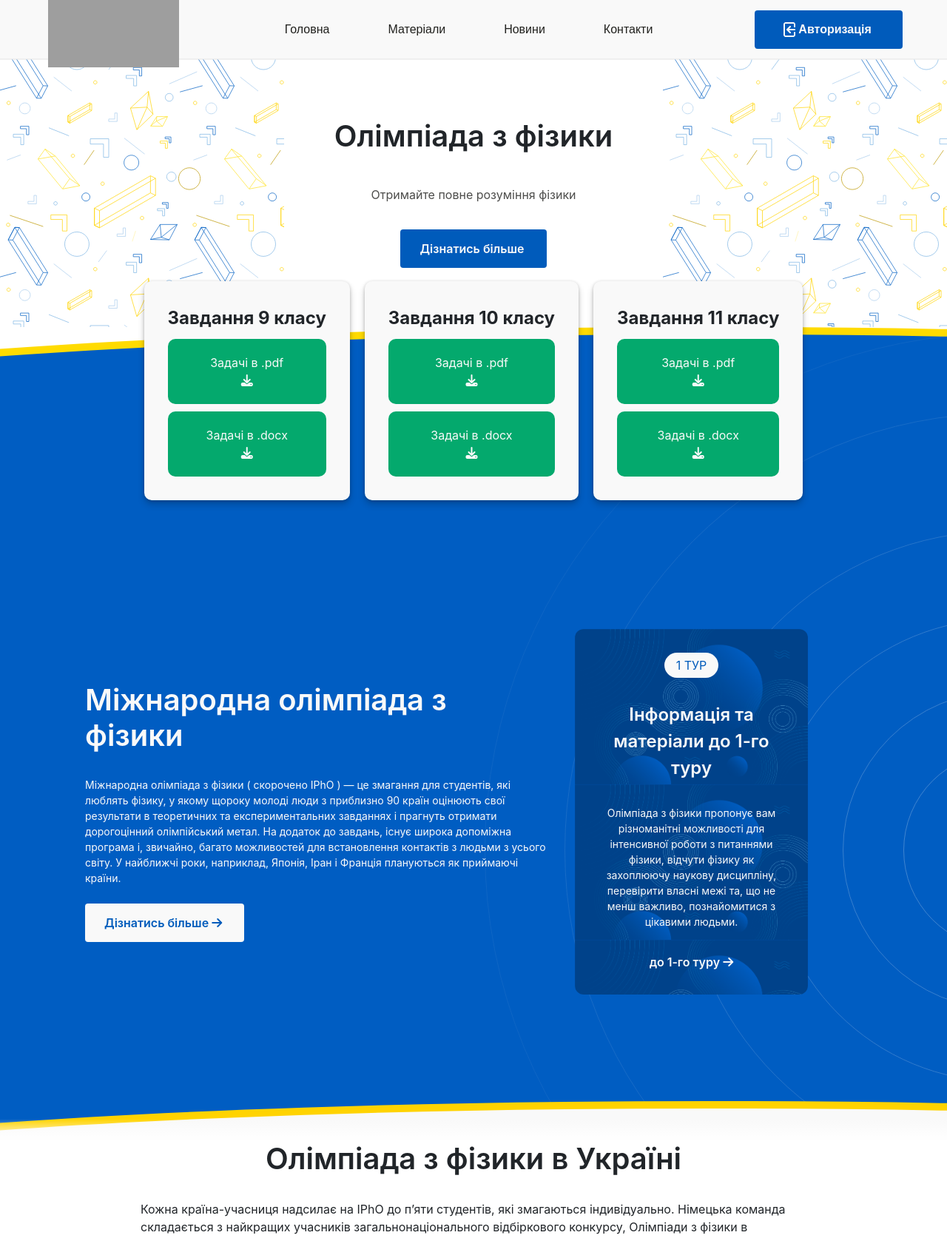
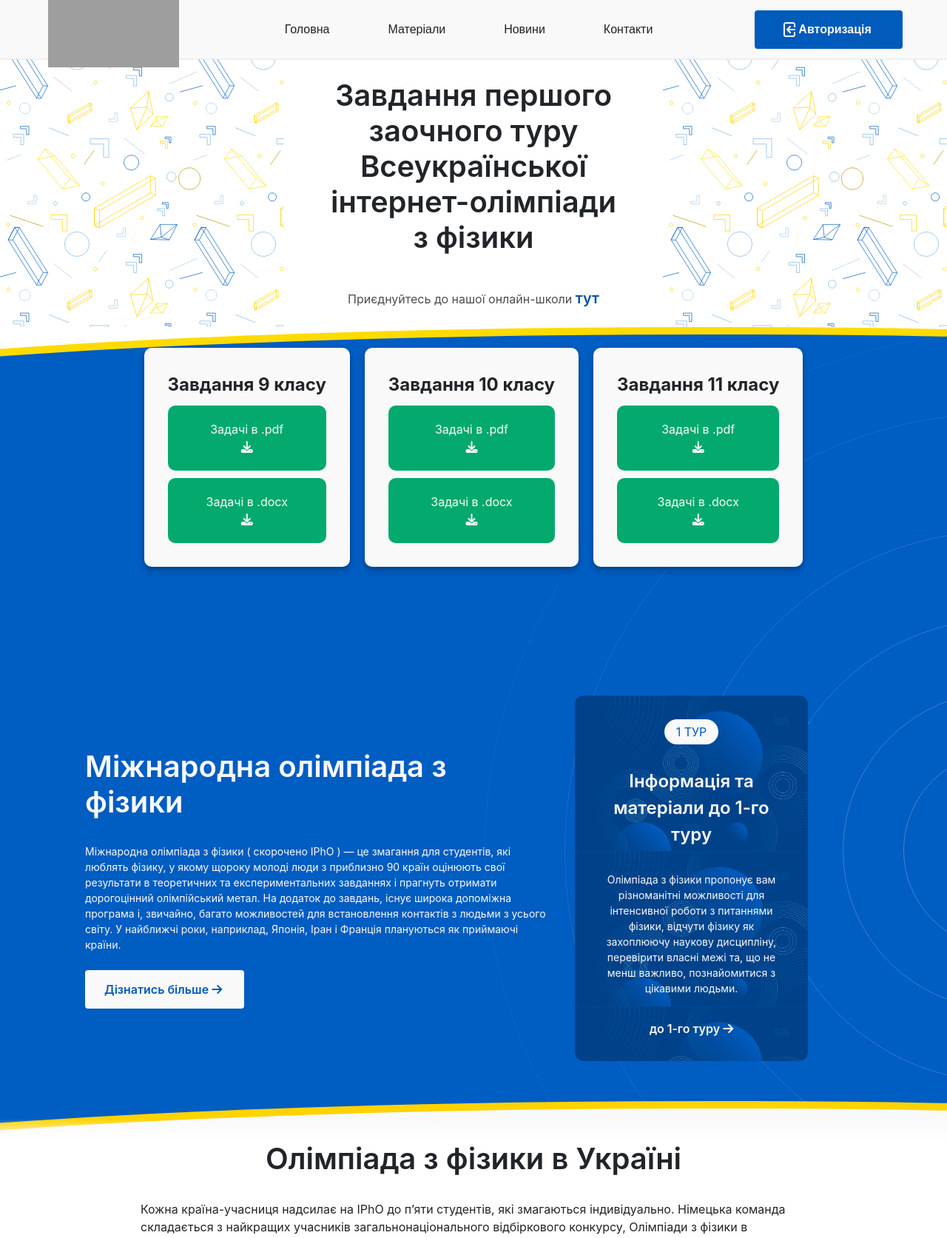
Before and after one commit to Eramcheg/UaInternetOlimp, a Django app: template shop/templates/uaolimpiad/materialsMain.html in a window 1280 px wide. Shown: the top 1673 px of the page at 74% size. Run offline with Django 3.2, Linux system fonts and the light colour scheme; the template is opened without the code that fills it, so the values that code supplies are empty; some libraries are stand-ins or nearby versions; grey boxes are pictures that could not be loaded.

Commit message:
Materials: text

```diff
--- a/shop/static/css/materialsMain.css
+++ b/shop/static/css/materialsMain.css
@@ -35,14 +35,21 @@
 }
 .center-high .container-for-texts h1{
     font-weight: 600;
-
+    text-align: center;
 }
 .center-high .container-for-texts span{
     color: #4D4D4B;
     font-size: 16px;
     font-weight: 400;
 }
-
+.center-high .container-for-texts span a{
+    text-decoration: none;
+    font-weight: 600;
+    font-size: 20px;
+}
+.center-high .container-for-texts span a:hover{
+    text-decoration: none;
+}
 .right-high {
     flex: 0 0 30%; /* Flex-grow: 0, Flex-shrink: 0, Flex-basis: 40% */
     height: 100%; /* Make it take full height of the parent */
@@ -80,7 +87,7 @@
 
 .rectangles-wrapper {
     position: absolute;
-    top: calc(380px); /* Помещаем на стык фонов */
+    top: calc(470px); /* Помещаем на стык фонов */
     left: 50%;
     transform: translateX(-50%);
     display: flex;
--- a/shop/templates/uaolimpiad/materialsMain.html
+++ b/shop/templates/uaolimpiad/materialsMain.html
@@ -18,9 +18,8 @@
             <div class="left-high" style="background-image: url('{% static "images/home/imgs/Shapes.svg" %}')"></div>
             <div class="center-high">
                 <div class="container-for-texts">
-                    <h1>Олімпіада з фізики</h1>
-                    <span>Отримайте повне розуміння фізики</span>
-                    <button class="blue-button" ><a href="{% url "home" %}">Дізнатись більше</a></button>
+                    <h1>Завдання першого заочного туру Всеукраїнської інтернет-олімпіади з фізики</h1>
+                    <span>Приєднуйтесь до нашої онлайн-школи <a class="" href="https://uaphysonline.com/"><bluetext>тут</bluetext></a></span>
                 </div>
             </div>
             <div class="right-high" style="background-image: url('{% static "images/home/imgs/Shapes.svg" %}')">
```
